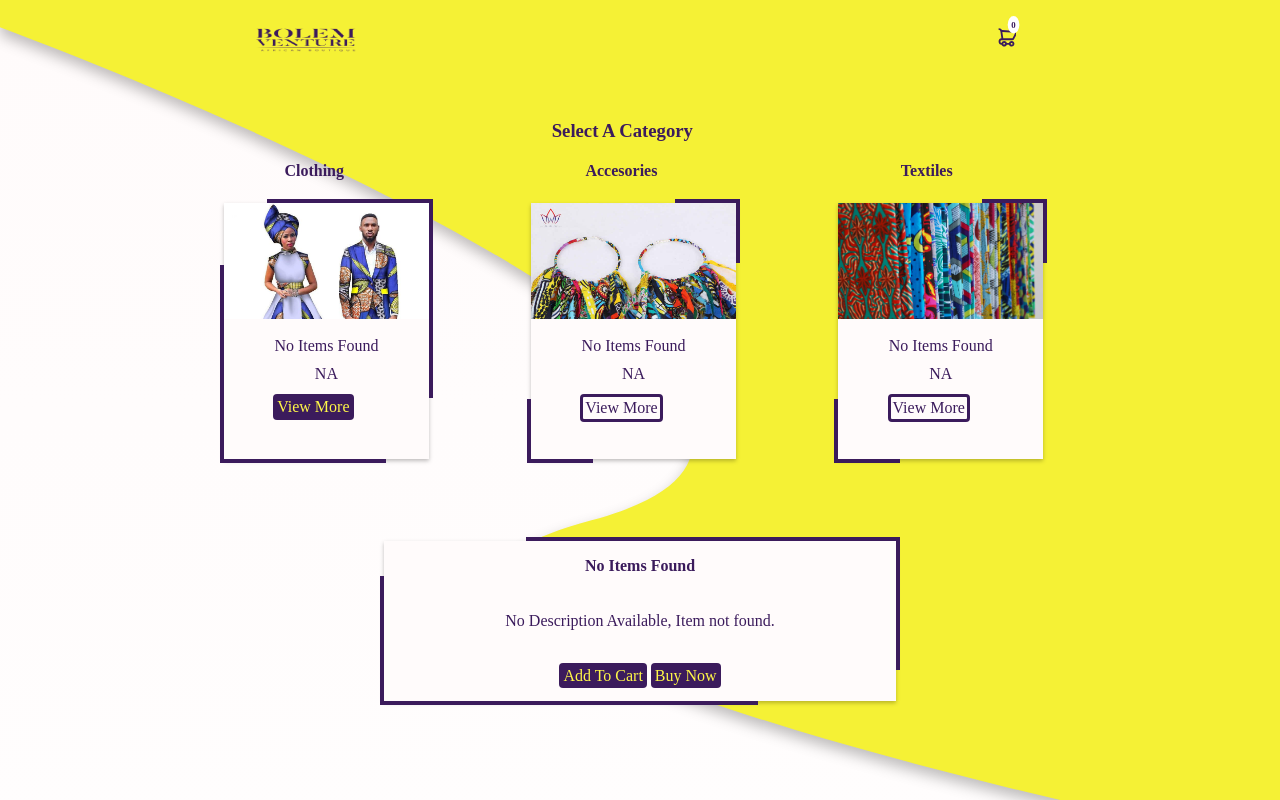
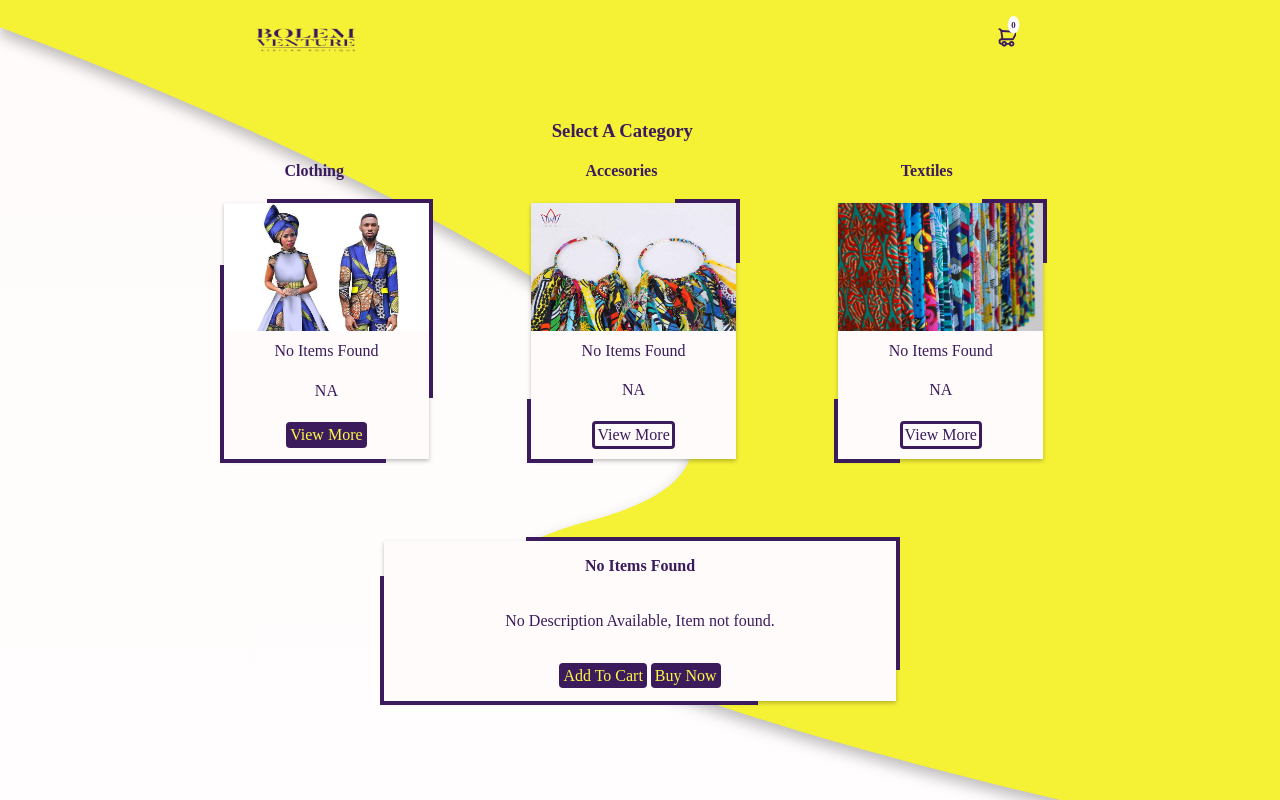
Before and after one commit to RebornBeat/BolemVentures, a Django app: page / in a window 1280 px wide. Run offline with Django 3.2, Linux system fonts and the light colour scheme; data that the repository does not hold is empty; some libraries are stand-ins or nearby versions.

Commit message:
Clean Code

```diff
--- a/product/static/product/main.js
+++ b/product/static/product/main.js
@@ -339,8 +339,8 @@ for ( i = 0; i < 3; i++) {
 		this_product = this;
 		if ( hovered == undefined || current_active != this ) {
 			clear_active();
-			document.querySelector('.description_wrapper h4').innerHTML = this.childNodes[13].innerHTML.replace(/_/g, " ");
-			document.querySelector('.description_wrapper p').innerHTML = this.childNodes[19].innerHTML;
+			document.querySelector('.description_wrapper h4').innerHTML = current_active.querySelector('.title').innerHTML.replace(/_/g, " ");
+			document.querySelector('.description_wrapper p').innerHTML = current_active.querySelector('.description_product').innerHTML;
 		}
 	});
 }
@@ -364,8 +364,8 @@ for ( i = 0; i < 3; i++) {
 		}
 		this_category = this;
 		display_arrows ();
-		document.querySelector('.description_wrapper h4').innerHTML = current_active.childNodes[13].innerHTML.replace(/_/g, " ");
-		document.querySelector('.description_wrapper p').innerHTML = current_active.childNodes[19].innerHTML;
+		document.querySelector('.description_wrapper h4').innerHTML = current_active.querySelector('.title').innerHTML.replace(/_/g, " ");
+		document.querySelector('.description_wrapper p').innerHTML = current_active.querySelector('.description_product').innerHTML;
 	});
 }
 
@@ -393,8 +393,8 @@ document.querySelector('.Arrow_Left').addEventListener('click', function() {
 		document.querySelector(`#p${product_iteration} .product_image`).style.backgroundSize = 'cover'
 	}
 	current_active = document.querySelector('.product.active');
-	document.querySelector('.description_wrapper h4').innerHTML = current_active.childNodes[13].innerHTML.replace(/_/g, " ");
-	document.querySelector('.description_wrapper p').innerHTML = current_active.childNodes[19].innerHTML;
+	document.querySelector('.description_wrapper h4').innerHTML = current_active.querySelector('.title').innerHTML.replace(/_/g, " ");
+	document.querySelector('.description_wrapper p').innerHTML = current_active.querySelector('.description_product').innerHTML;
 });
 
 document.querySelector('.Arrow_Right').addEventListener('click', function() {
@@ -415,8 +415,8 @@ document.querySelector('.Arrow_Right').addEventListener('click', function() {
 		document.querySelector(`#p${product_iteration} .product_image`).style.backgroundSize = 'cover'
 	}
 	current_active = document.querySelector('.product.active');
-	document.querySelector('.description_wrapper h4').innerHTML = current_active.childNodes[13].innerHTML.replace(/_/g, " ");
-	document.querySelector('.description_wrapper p').innerHTML = current_active.childNodes[19].innerHTML;
+	document.querySelector('.description_wrapper h4').innerHTML = current_active.querySelector('.title').innerHTML.replace(/_/g, " ");
+	document.querySelector('.description_wrapper p').innerHTML = current_active.querySelector('.description_product').innerHTML;
 });
 
 document.querySelector('#cartbtn').addEventListener('click', function() {
@@ -451,8 +451,8 @@ async function wait_hover () {
 			products = document.querySelectorAll('.product');
 			products[i].classList.add('active')
 			description.classList.add('active');
-			document.querySelector('.description_wrapper h4').innerHTML = products[i].childNodes[13].innerHTML;
-			document.querySelector('.description_wrapper p').innerHTML = products[i].childNodes[19].innerHTML;
+			document.querySelector('.description_wrapper h4').innerHTML = current_active.querySelector('.title').innerHTML.replace(/_/g, " ");
+			document.querySelector('.description_wrapper p').innerHTML = current_active.querySelector('.description_product').innerHTML;
 			await timer(2000);
 		}
 
--- a/product/static/product/style.css
+++ b/product/static/product/style.css
@@ -89,6 +89,7 @@ h1 {
 }
 
 .product{
+	position: relative;
 	height: 80%;
 	margin-top: 6%;
 	width: 20%;
@@ -96,7 +97,6 @@ h1 {
 	align-items: center;
 	float: left;
 	background: #FFFBFB;
-	position: relative;
 	box-shadow: 0px 2px 4px rgba(0, 0, 0, 0.25);
 }
 
@@ -121,6 +121,15 @@ h1 {
 
 .description_wrapper span {
 	position: absolute;
+}
+
+.product_description_wrapper{
+	position: relative;
+	width: 100%;
+	height: 50%;
+	display: flex;
+	flex-direction: column;
+	justify-content: space-around;
 }
 
 #s1 {
@@ -235,28 +244,25 @@ h1 {
 	margin-left: 0%;
 }
 
+.product_image {
+	position: relative;
+	width: 100%;
+	height: 50%;
+}
+
 #p1 .product_image {
-	width: 100%;
-	height: 45%;
 	background: url(Clothing.jpg) no-repeat;
 	background-size: cover;
-	position: absolute;
 }
 
 #p2 .product_image {
-	width: 100%;
-	height: 45%;
 	background: url(Accesories.jpg) no-repeat;
 	background-size: cover;
-	position: absolute;
 }
 
 #p3 .product_image {
-	width: 100%;
-	height: 45%;
 	background: url(Textiles.jpg) no-repeat;
 	background-size: cover;
-	position: absolute;
 }
 
 p {
@@ -264,18 +270,9 @@ p {
 	color: #3B1B5C;
 }
 
-.title {
-	margin-top: 65%;
-}
-
-.price {
-	margin-top: 5%;
-}
 
 .product a {
-	position: absolute;
-	margin-top: 5.5%;
-	margin-left: 24%;
+	position: relative;
 	background-color: #FFFBFB;
 	text-decoration: none;
 	color: #3B1B5C;
@@ -283,6 +280,13 @@ p {
 	border: solid;
 	text-align: center;
 	padding: 2px 2px;
+}
+
+.product_a_wrapper{
+	position: relative;
+	width: 100%;
+	display: flex;
+	justify-content: center;
 }
 
 .product.active a {
--- a/product/templates/product/index.html
+++ b/product/templates/product/index.html
@@ -40,10 +40,14 @@
 				<span class="a2"></span>
 				<span class="a1" id="s1"></span>
 				<div class="product_image"></div>
+				<div class="product_description_wrapper">
 					<p class="title">Clothing Title</p>
 					<p class="price">$18.99</p>
+					<div class="product_a_wrapper">
 						<a href="#">View More</a>
+					</div>
 					<span class="description_product"></span>
+				</div>
 			</div>
 			<div class="product" id="p2">
 				<h4 class="category">Accesories</h4>
@@ -52,10 +56,14 @@
 				<span class="a2" ></span>
 				<span class="a1" id="s1"></span>
 				<div class="product_image"></div>
+				<div class="product_description_wrapper">
 					<p class="title">Accesory Title</p>
 					<p class="price">$12.99</p>
+					<div class="product_a_wrapper">
 						<a href="#">View More</a>
+					</div>
 					<span class="description_product"></span>
+				</div>
 			</div>
 			<div class="product" id="p3">
 				<h4 class="category">Textiles</h4>
@@ -64,10 +72,14 @@
 				<span class="a2"></span>
 				<span class="a1" id="s1"></span>
 				<div class="product_image"></div>
+				<div class="product_description_wrapper">
 					<p class="title">Textile Title</p>
 					<p class="price">$7.99</p>
+					<div class="product_a_wrapper">
 						<a href="#">View More</a>
+					</div>
 					<span class="description_product"></span>
+				</div>
 			</div>
 		</div>
 		<div class="description_wrapper active">
```
Lines whose indentation alone changed are shown as unchanged.
